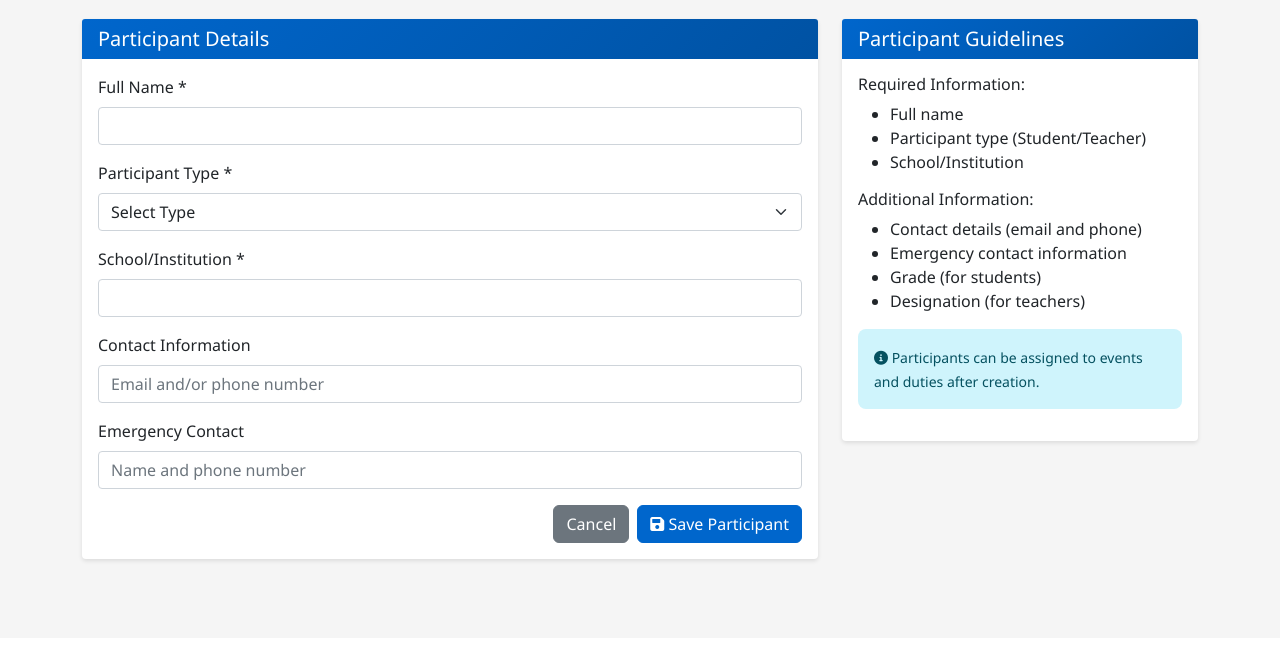
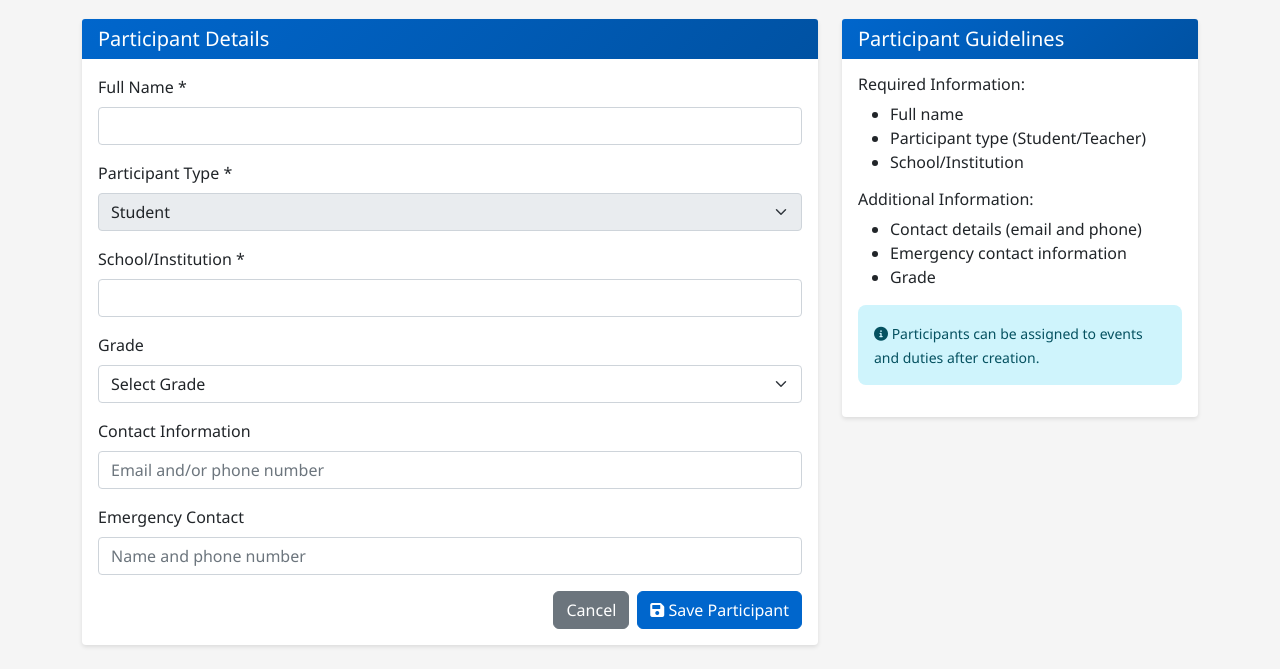
Before and after one commit to Man1sh28/event-management, a Flask app: page /participants/add in a window 1280 px wide. Shown: the part 162-831 px from the top of the page. Before the commit the page ends 726 px from the top, so only its background shows below. Run offline with Flask 3, Linux system fonts and the light colour scheme.

Commit message:
bugs fixed

```diff
--- a/app.py
+++ b/app.py
@@ -193,7 +193,7 @@ def dashboard():
 
     # Statistics
     total_events = conn.execute('SELECT COUNT(*) as count FROM events').fetchone()['count']
-    total_participants = conn.execute('SELECT COUNT(*) as count FROM participants').fetchone()['count']
+    total_participants = conn.execute('SELECT COUNT(*) as count FROM participants WHERE type = "student"').fetchone()['count']
     total_teachers = conn.execute('SELECT COUNT(*) as count FROM participants WHERE type = "teacher"').fetchone()['count']
     total_duties = conn.execute('SELECT COUNT(*) as count FROM duties').fetchone()['count']
 
@@ -311,15 +311,10 @@ def delete_event(id):
 @app.route('/participants')
 def participants():
     conn = get_db_connection()
-    type_filter = request.args.get('type', 'all')
     search = request.args.get('search', '')
 
-    query = 'SELECT * FROM participants WHERE 1=1'
+    query = 'SELECT * FROM participants WHERE type = "student"'
     params = []
-
-    if type_filter != 'all':
-        query += ' AND type = ?'
-        params.append(type_filter)
 
     if search:
         query += ' AND (name LIKE ? OR class_dept LIKE ?)'
@@ -328,7 +323,7 @@ def participants():
     participants = conn.execute(query, params).fetchall()
     conn.close()
 
-    return render_template('participants.html', participants=participants, type_filter=type_filter, search=search)
+    return render_template('participants.html', participants=participants, search=search)
 
 @app.route('/participants/add', methods=['GET', 'POST'])
 def add_participant():
@@ -336,11 +331,15 @@ def add_participant():
         name = request.form['name']
         participant_type = request.form['type']
         school = request.form['school']
+        grade = request.form.get('grade', '')
         contact = request.form['contact']
         emergency_contact = request.form['emergency_contact']
 
-        # Use school as class_dept since they're equivalent
-        class_dept = school
+        # Combine school and grade for class_dept
+        if grade:
+            class_dept = f"Grade {grade}"
+        else:
+            class_dept = school
 
         conn = get_db_connection()
         conn.execute('''
@@ -364,11 +363,15 @@ def edit_participant(id):
         name = request.form['name']
         participant_type = request.form['type']
         school = request.form['school']
+        grade = request.form.get('grade', '')
         contact = request.form['contact']
         emergency_contact = request.form['emergency_contact']
 
-        # Use school as class_dept since they're equivalent
-        class_dept = school
+        # Combine school and grade for class_dept
+        if grade:
+            class_dept = f"Grade {grade}"
+        else:
+            class_dept = school
 
         conn.execute('''
             UPDATE participants SET name = ?, type = ?, class_dept = ?,
@@ -410,7 +413,7 @@ def duties():
     ''').fetchall()
 
     events = conn.execute('SELECT id, name, event_date FROM events ORDER BY event_date').fetchall()
-    participants = conn.execute('SELECT id, name, class_dept FROM participants ORDER BY name').fetchall()
+    participants = conn.execute('SELECT id, name, class_dept FROM participants WHERE type = "student" ORDER BY name').fetchall()
 
     conn.close()
 
@@ -519,9 +522,10 @@ def edit_duty(id):
         return redirect(url_for('duties'))
 
     events = conn.execute('SELECT id, name, event_date, venue FROM events ORDER BY event_date').fetchall()
+    participants = conn.execute('SELECT id, name, class_dept FROM participants WHERE type = "student" ORDER BY name').fetchall()
     conn.close()
 
-    return render_template('edit_duty.html', duty=duty, events=events)
+    return render_template('edit_duty.html', duty=duty, events=events, participants=participants)
 
 @app.route('/duties/<int:id>/delete', methods=['POST'])
 def delete_duty(id):
--- a/templates/add_participant.html
+++ b/templates/add_participant.html
@@ -31,10 +31,9 @@
 
                     <div class="mb-3">
                         <label for="type" class="form-label">Participant Type *</label>
-                        <select class="form-select" id="type" name="type" required onchange="toggleFields()">
-                            <option value="">Select Type</option>
-                            <option value="student">Student</option>
-                            <option value="teacher">Teacher</option>
+                        <input type="hidden" name="type" value="student">
+                        <select class="form-select" id="type" name="type_display" disabled>
+                            <option value="student" selected>Student</option>
                         </select>
                     </div>
 
@@ -45,7 +44,6 @@
 
                     <input type="hidden" name="class_dept" id="class_dept" value="">
 
-                    <div id="studentFields" style="display: none;">
                     <div class="mb-3">
                         <label for="grade" class="form-label">Grade</label>
                         <select class="form-select" id="grade" name="grade" onchange="updateClassDept()">
@@ -58,15 +56,6 @@
                             <option value="11">Grade 11</option>
                             <option value="12">Grade 12</option>
                         </select>
-                        </div>
-                    </div>
-
-                    <div id="teacherFields" style="display: none;">
-                        <div class="mb-3">
-                            <label for="designation" class="form-label">Designation</label>
-                            <input type="text" class="form-control" id="designation" name="designation"
-                                   placeholder="e.g., Principal, Teacher, Coordinator" onchange="updateClassDept()">
-                        </div>
                     </div>
 
                     <div class="mb-3">
@@ -109,8 +98,7 @@
                 <ul>
                     <li>Contact details (email and phone)</li>
                     <li>Emergency contact information</li>
-                    <li>Grade (for students)</li>
-                    <li>Designation (for teachers)</li>
+                    <li>Grade</li>
                 </ul>
 
                 <div class="alert alert-info">
@@ -125,42 +113,12 @@
 </div>
 
 <script>
-function toggleFields() {
-    const type = document.getElementById('type').value;
-    const studentFields = document.getElementById('studentFields');
-    const teacherFields = document.getElementById('teacherFields');
-
-    if (type === 'student') {
-        studentFields.style.display = 'block';
-        teacherFields.style.display = 'none';
-        document.getElementById('grade').required = true;
-        document.getElementById('designation').required = false;
-    } else if (type === 'teacher') {
-        studentFields.style.display = 'none';
-        teacherFields.style.display = 'block';
-        document.getElementById('grade').required = false;
-        document.getElementById('designation').required = true;
-    } else {
-        studentFields.style.display = 'none';
-        teacherFields.style.display = 'none';
-    }
-    updateClassDept();
-}
-
 function updateClassDept() {
-    const type = document.getElementById('type').value;
+    const grade = document.getElementById('grade').value;
     let classDept = '';
 
-    if (type === 'student') {
-        const grade = document.getElementById('grade').value;
     if (grade) {
         classDept = 'Grade ' + grade;
-        }
-    } else if (type === 'teacher') {
-        const designation = document.getElementById('designation').value;
-        if (designation) {
-            classDept = designation;
-        }
     }
 
     document.getElementById('class_dept').value = classDept;
--- a/templates/dashboard.html
+++ b/templates/dashboard.html
@@ -335,7 +335,7 @@
                 <div class="d-flex justify-content-between">
                     <div>
                         <h4 class="card-title">{{ total_participants }}</h4>
-                        <p class="card-text">Participants</p>
+                        <p class="card-text">Students</p>
                     </div>
                     <div>
                         <i class="fas fa-chalkboard-teacher fa-2x"></i>
@@ -398,7 +398,7 @@
                         <i class="fas fa-plus"></i> Add New Event
                     </a>
                     <a href="{{ url_for('add_participant') }}" class="btn btn-success">
-                        <i class="fas fa-chalkboard-teacher"></i> Add Participant
+                        <i class="fas fa-chalkboard-teacher"></i> Add Student
                     </a>
 
                     <a href="{{ url_for('add_duty') }}" class="btn btn-warning">
--- a/templates/participants.html
+++ b/templates/participants.html
@@ -18,7 +18,7 @@
     <div class="col-md-12">
         <form method="GET" class="row g-2">
             <div class="col-md-9">
-                <input type="text" name="search" class="form-control" placeholder="Search teachers..." value="{{ search }}">
+                <input type="text" name="search" class="form-control" placeholder="Search students..." value="{{ search }}">
             </div>
             <div class="col-md-3">
                 <button type="submit" class="btn btn-outline-primary">Search</button>
```
Also changed, not shown: templates/edit_participant.html (+18 -3 lines), events.db. Lines whose indentation alone changed are shown as unchanged.
